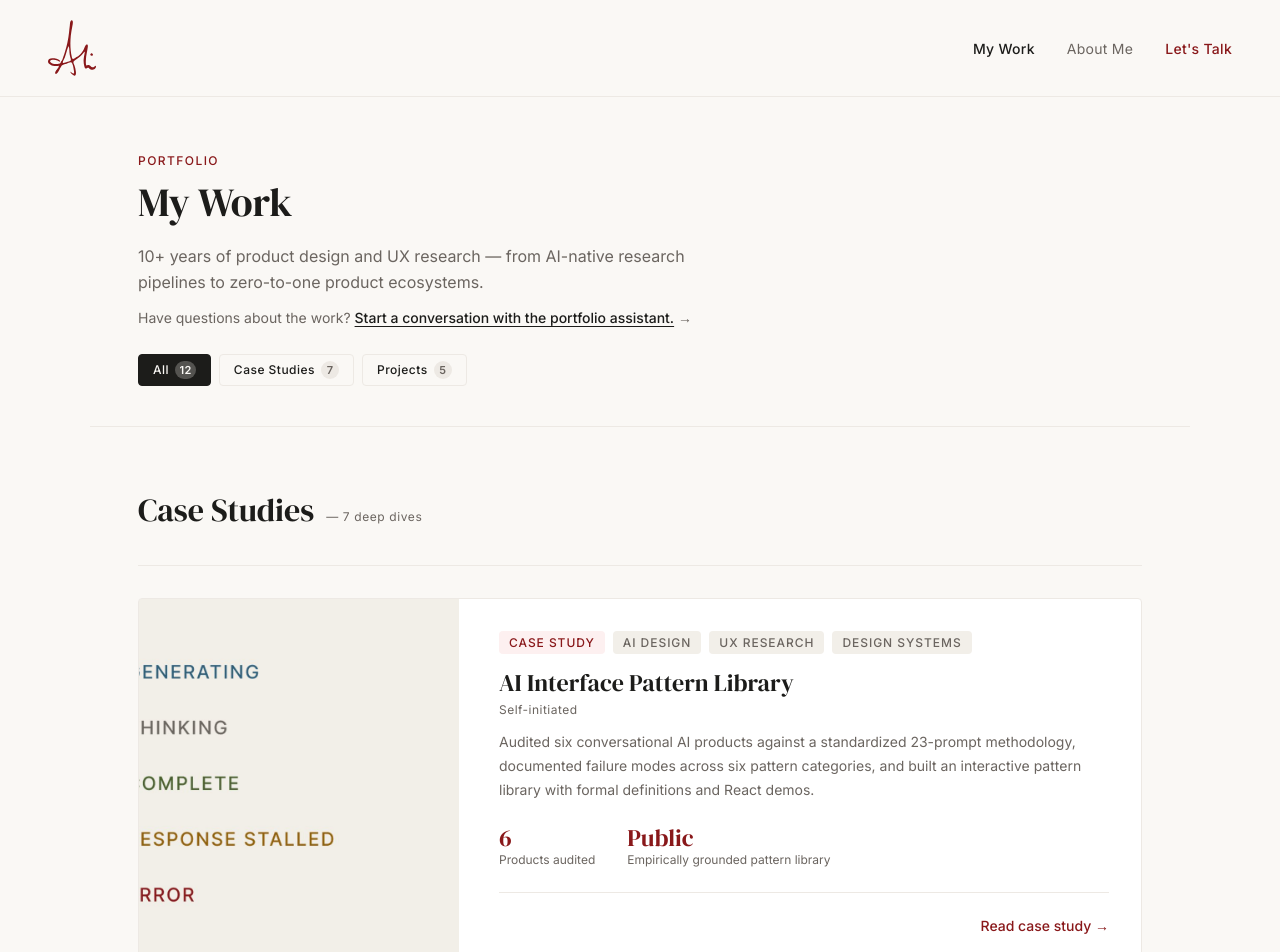
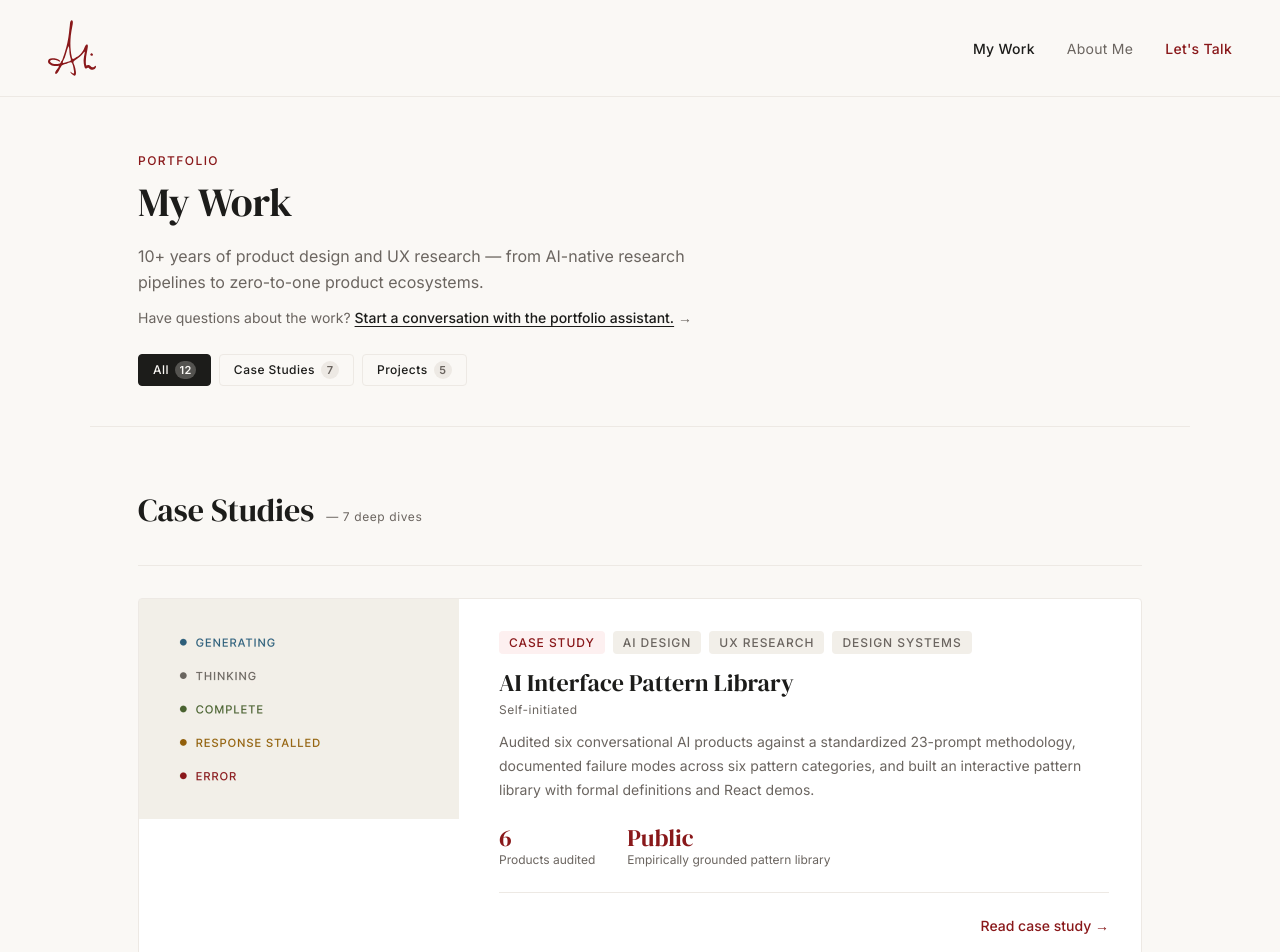
Before and after one commit to alikhandesign/alikhandesign.com, a Next.js app: page /work in a window 1280 px wide. Shown: the top 952 px of the page. Built offline with nearby package versions, Linux system fonts and the light colour scheme; no server answers.

Commit message:
fix: set explicit height on CaseStudyCard image container so Next.js fill renders correctly

```diff
--- a/app/components/CaseStudyCard.tsx
+++ b/app/components/CaseStudyCard.tsx
@@ -27,17 +27,17 @@ export default function CaseStudyCard({ title, company, tags, description, outco
       textDecoration: 'none',
       color: 'inherit',
     }}>
-      <div style={{ position: 'relative', minHeight: 220, background: 'var(--color-border)', overflow: 'hidden' }}>
+      <div style={{ position: 'relative', height: 220, background: 'var(--color-border)', overflow: 'hidden', flexShrink: 0 }}>
         {image ? (
           <Image
             src={image}
             alt={`${title} preview`}
             fill
-            style={{ objectFit: 'cover', objectPosition: 'center top' }}
+            style={{ objectFit: 'cover', objectPosition: 'center center' }}
             sizes="320px"
           />
         ) : (
-          <div style={{ display: 'flex', alignItems: 'center', justifyContent: 'center', height: '100%', minHeight: 220, fontSize: 'var(--font-size-xs)', color: 'var(--color-text-muted)', letterSpacing: '0.05em', textTransform: 'uppercase' as const }}>
+          <div style={{ display: 'flex', alignItems: 'center', justifyContent: 'center', height: '100%', fontSize: 'var(--font-size-xs)', color: 'var(--color-text-muted)', letterSpacing: '0.05em', textTransform: 'uppercase' as const }}>
             Project Preview
           </div>
         )}
```
